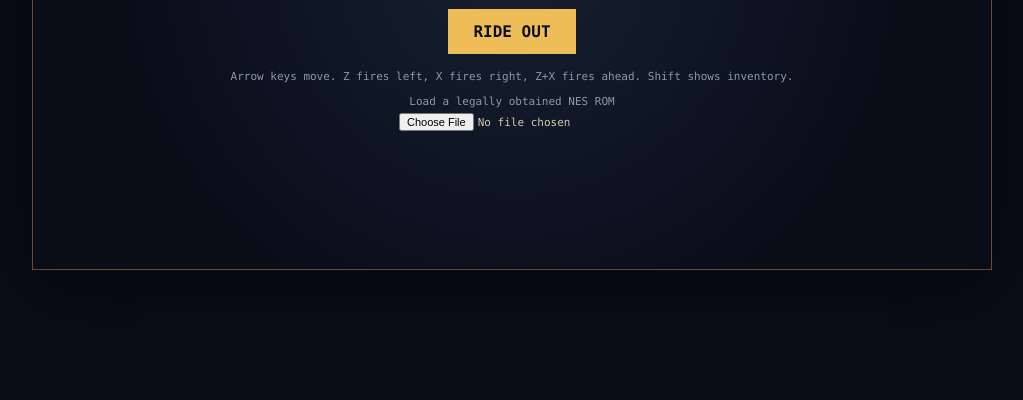
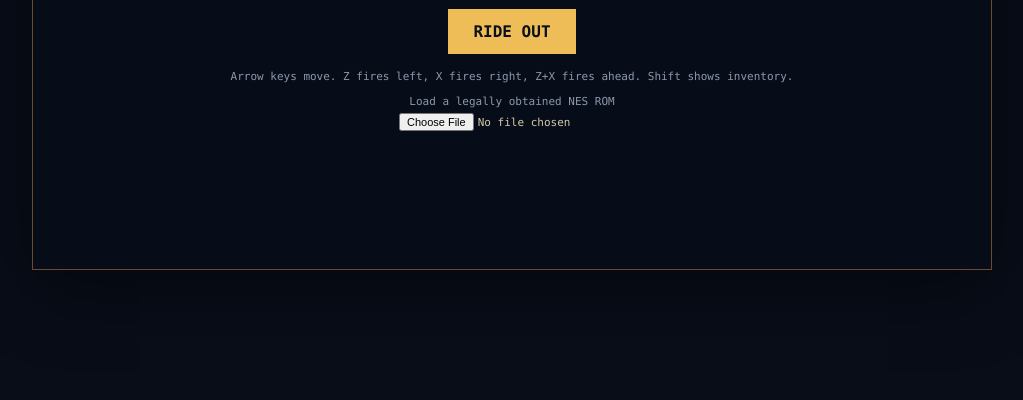
Before and after one commit to xrdavies/gun.smoke, a website built with Vite: page index.html in a window 1280 px wide. Shown: the part 400-800 px from the top of the page, without its empty margins (128-1151 px from the left). Built offline with nearby package versions, Linux system fonts and the light colour scheme; what @xrdavies/2d-engine would draw is missing.

Commit message:
style: remove title screen gradient

```diff
--- a/src/style.css
+++ b/src/style.css
@@ -37,7 +37,7 @@ body { margin: 0; min-width: 320px; min-height: 100vh; background: #080d18; }
   justify-items: center;
   gap: 12px;
   text-align: center;
-  background: radial-gradient(circle at 50% 42%, rgba(44, 55, 77, .35), rgba(8, 13, 24, .96) 68%);
+  background: rgba(8, 13, 24, .96);
 }
 
 #intro-screen h2 { margin: 0; color: #efbd58; font-size: clamp(30px, 7vw, 64px); }
```
